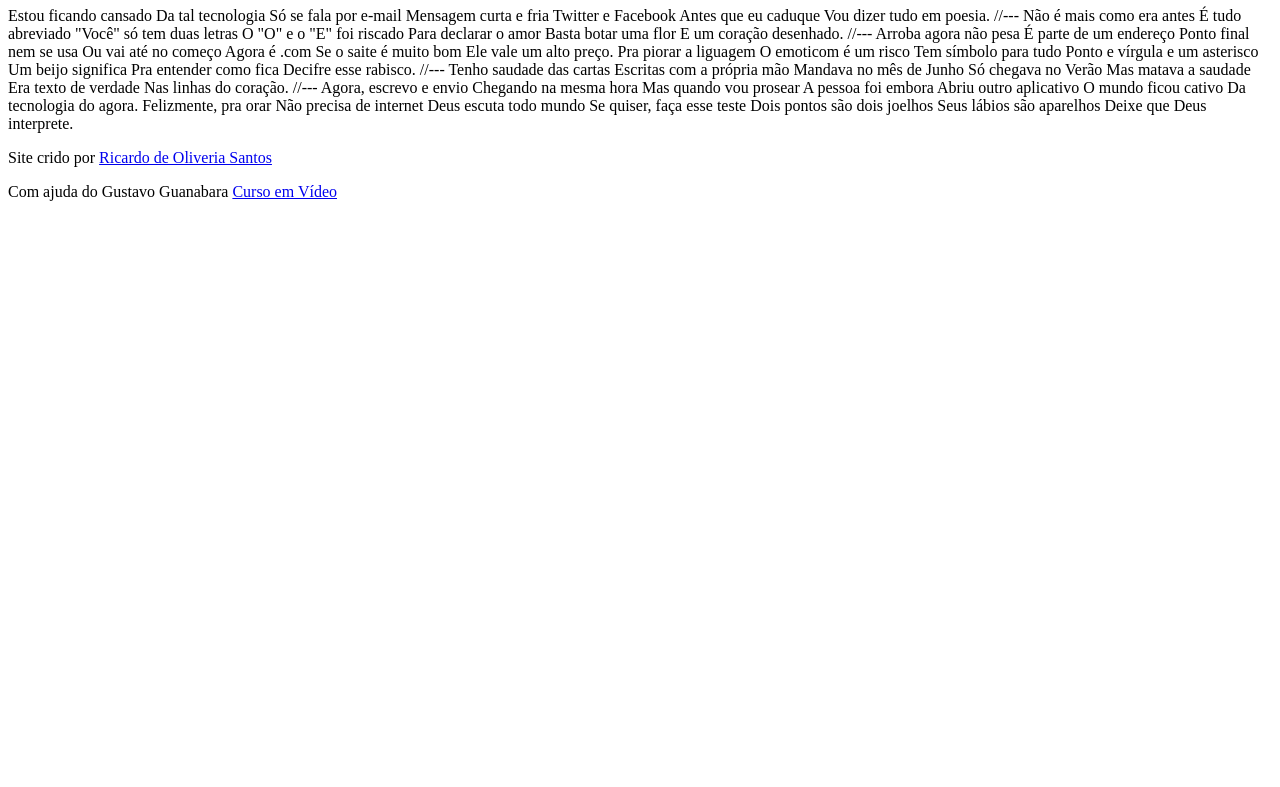
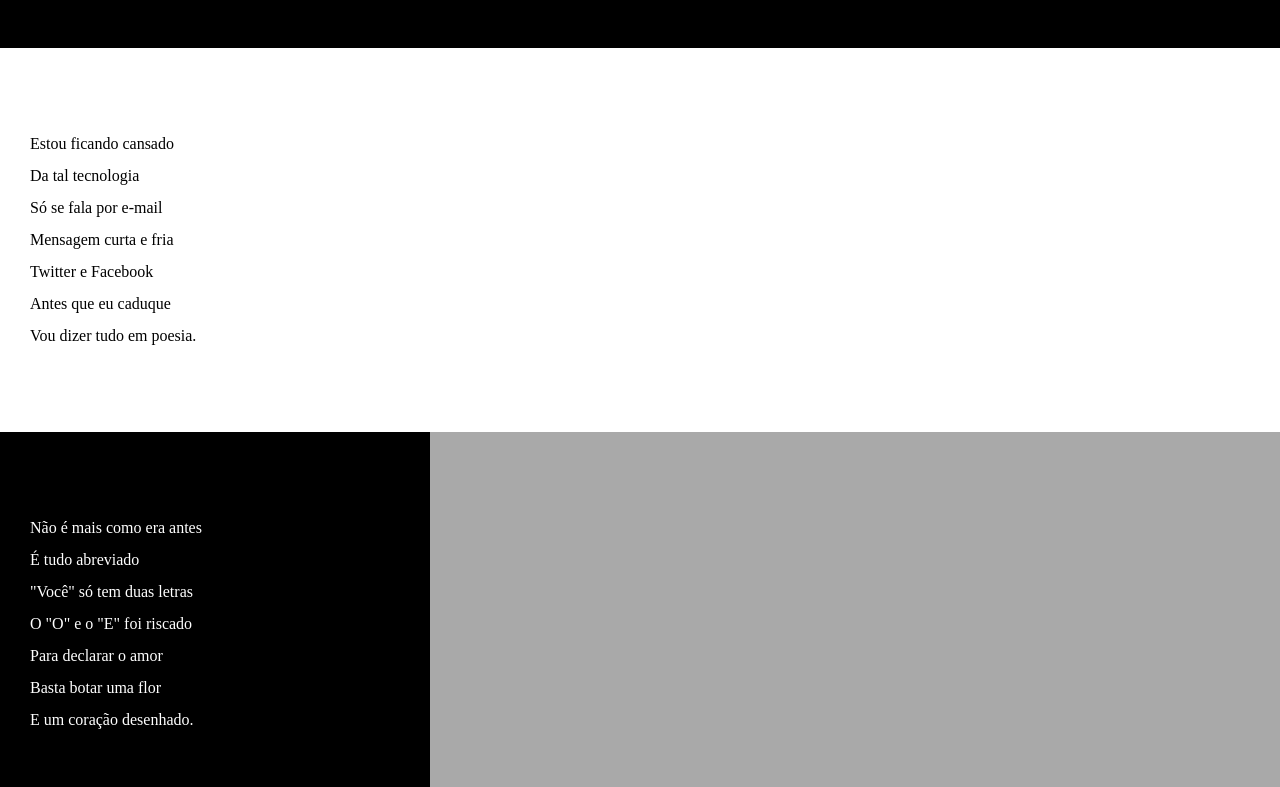
Before and after one commit to Ricardo1342/html-css-v.2, a plain HTML site: page desafio012/index.html in a window 1280 px wide. Shown: the part 107-894 px from the top of the page. Before the commit the page ends 800 px from the top, so only its background shows below. Drawn offline with Linux system fonts and the light colour scheme.

Commit message:
atualizei meus estilos dos blocos

```diff
--- /dev/null
+++ b/desafio012/estilo/styles.css
@@ -0,0 +1,67 @@
+@charset "UTF-8";
+
+* {
+    margin: 0px;
+    padding: 0px;
+}
+
+html, body {
+    min-width: 100vh;
+    background-color: darkgray;
+}
+
+header {
+    background-color: black;
+    color: white;
+    text-align: center;
+
+}
+
+header > h1 {
+    padding-top: 50px;
+    font-variant: small-caps;
+}
+
+header > p {
+    padding-bottom: 50px;
+}
+
+header a, footer a {
+    color: white;
+    text-decoration: none;
+    font-weight: bolder;
+}
+
+header a:hover, footer a:hover {
+    text-decoration: underline;
+
+}
+
+footer {
+    background-color: black;
+    color: red;
+    text-align: center;
+    padding: 10px;
+}
+
+section.normal {
+    background-color: white;
+    color: black;
+}
+
+section.imagem {
+    background-color: rgb(51, 51, 51);
+    color: white;
+}
+
+section {
+    padding-top: 10vh;
+    padding-bottom: 10vh;
+    line-height: 2em;
+    padding-left: 30px;
+}
+
+section.imagem {
+    width: 400px;
+    background-color: black;
+}
--- a/desafio012/index.html
+++ b/desafio012/index.html
@@ -4,6 +4,7 @@
     <meta charset="UTF-8">
     <meta name="viewport" content="width=device-width, initial-scale=1.0">
     <title>Cordel Moderno</title>
+    <link rel="stylesheet" href="estilo/styles.css">
 </head>
 <body>
     <header>
@@ -11,69 +12,83 @@
         <p>Por <a href="https://www.recantodasletras.com.br/poesias/3186743" target="_blank">Milton Duarte</a></p>
     </header>
 
-    Estou ficando cansado
-    Da tal tecnologia
-    Só se fala por e-mail
-    Mensagem curta e fria
-    Twitter e Facebook
-    Antes que eu caduque
-    Vou dizer tudo em poesia.
+    <section class="normal">
+        <p>
+            Estou ficando cansado <br>
+            Da tal tecnologia <br>
+            Só se fala por e-mail <br>
+            Mensagem curta e fria <br>
+            Twitter e Facebook <br>
+            Antes que eu caduque <br>
+            Vou dizer tudo em poesia. <br>
+        </p>
+    </section>
 
-    //---
+    <section class="imagem">
+        <p>
+            Não é mais como era antes <br>
+            É tudo abreviado <br>
+            "Você" só tem duas letras <br>
+            O "O" e o "E" foi riscado <br>
+            Para declarar o amor <br>
+            Basta botar uma flor <br>
+            E um coração desenhado. <br>
+        </p>
+    </section>
 
-    Não é mais como era antes
-    É tudo abreviado
-    "Você" só tem duas letras
-    O "O" e o "E" foi riscado
-    Para declarar o amor
-    Basta botar uma flor
-    E um coração desenhado.
+    <section class="normal">
+        <p>
+            Arroba agora não pesa <br>
+            É parte de um endereço <br>
+            Ponto final nem se usa <br>
+            Ou vai até no começo <br>
+            Agora é .com <br>
+            Se o saite é muito bom <br>
+            Ele vale um alto preço <br>
+        </p>
 
-    //---
+        <p>
+            Pra piorar a liguagem <br>
+            O emoticom é um risco <br>
+            Tem símbolo para tudo <br>terisco <br>
+            Um beijo significa <br>
+            Pra entender como fica <br>
+            Decifre esse rabisco. <br>
+        </p>
+    </section>
 
-    Arroba agora não pesa
-    É parte de um endereço
-    Ponto final nem se usa
-    Ou vai até no começo
-    Agora é .com
-    Se o saite é muito bom
-    Ele vale um alto preço.
+    <section class="imagem">
+        <p>
+            Tenho saudade das cartas <br>
+            Escritas com a própria mão <br>
+            Mandava no mês de Junho <br>
+            Só chegava no Verão <br>
+            Mas matava a saudade <br>
+            Era texto de verdade <br>
+            Nas linhas do coração.
+        </p>
+    </section>
 
-    Pra piorar a liguagem
-    O emoticom é um risco
-    Tem símbolo para tudo
-    Ponto e vírgula e um asterisco
-    Um beijo significa
-    Pra entender como fica
-    Decifre esse rabisco.
+    <section class="normal">
+        <p>
+            Agora, escrevo e envio <br>
+            Chegando na mesma hora <br>
+            Mas quando vou prosear <br>
+            A pessoa foi embora <br>
+            Abriu outro aplicativo <br>
+            O mundo ficou cativo <br>. <br>
+        </p>
 
-    //---
-
-    Tenho saudade das cartas
-    Escritas com a própria mão
-    Mandava no mês de Junho
-    Só chegava no Verão
-    Mas matava a saudade
-    Era texto de verdade
-    Nas linhas do coração.
-
-    //---
-
-    Agora, escrevo e envio
-    Chegando na mesma hora
-    Mas quando vou prosear
-    A pessoa foi embora
-    Abriu outro aplicativo
-    O mundo ficou cativo
-    Da tecnologia do agora.
-
-    Felizmente, pra orar
-    Não precisa de internet
-    Deus escuta todo mundo
-    Se quiser, faça esse teste
-    Dois pontos são dois joelhos
-    Seus lábios são aparelhos
-    Deixe que Deus interprete.
+        <p>
+            Felizmente, pra orar <br>
+            Não precisa de internet <br>
+            Deus escuta todo mundo <br>
+            Se quiser, faça esse teste <br>
+            Dois pontos são dois joelho <br>s
+            Seus lábios são aparelhos <br>
+            Deixe que Deus interprete.
+        </p>
+    </section>
 
     <footer>
         <p>Site crido por <a href="https://github.com/Ricardo1342" target="_blank">Ricardo de Oliveria Santos</a></p>
```
